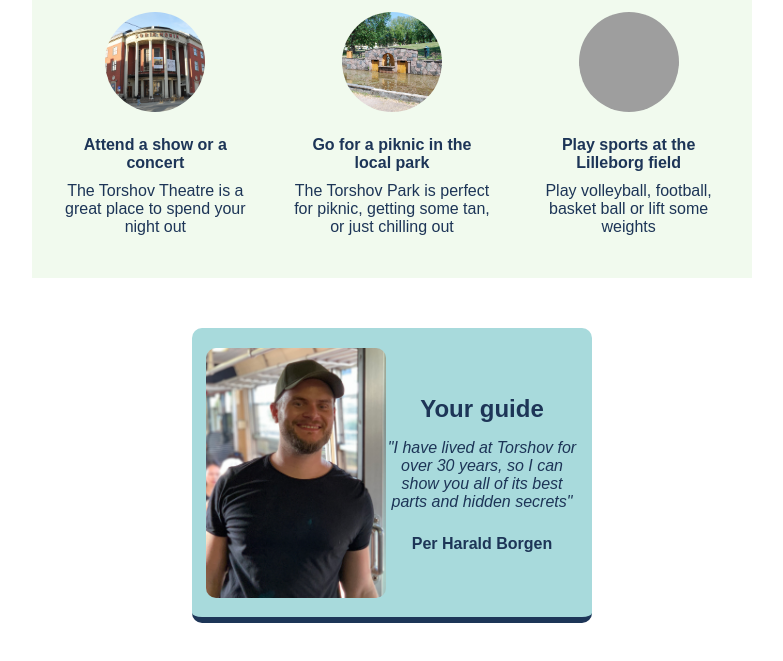
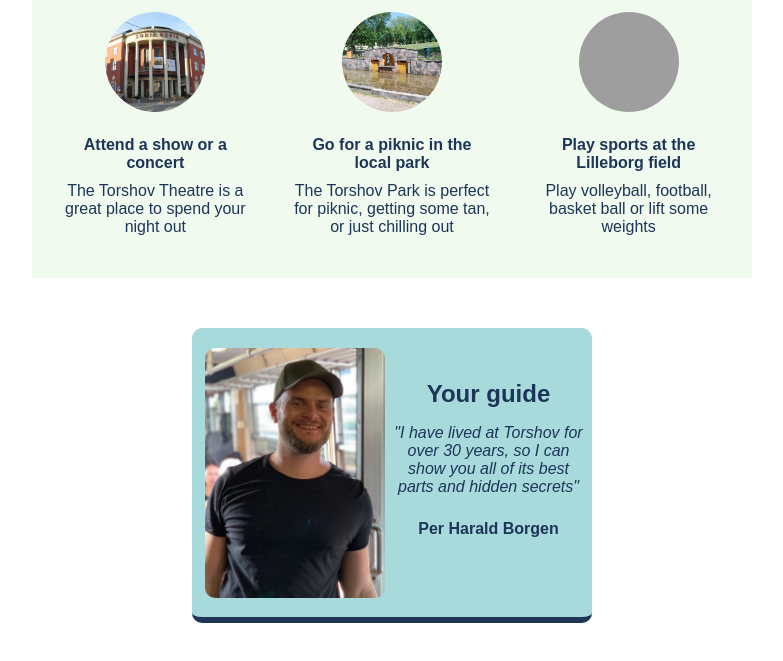
Before and after one commit to ZombieJoey55/scrimba-solo-project-hometown-homepage-v1, a website built with Vite: page index.html in a window 1280 px wide. Shown: the part 443-1104 px from the top of the page, without its empty margins (248-1031 px from the left). Built offline with nearby package versions, Linux system fonts and the light colour scheme; grey boxes are pictures that could not be loaded.

Commit message:
Add files via upload

```diff
--- a/styles.css
+++ b/styles.css
@@ -107,12 +107,17 @@ img {
     box-sizing: border-box;
 }
 
+#guide-info{
+    padding: 0 7px;
+    margin-bottom: 30px;
+}
+
 #guide-card{
     width: 100%;
     max-width: 400px;
     height: 295px;
     margin: 0 auto;
-    padding: 0 14px;
+    padding-left: 13px;
     display: flex;
     justify-content: space-around;
     align-items: center;
```
